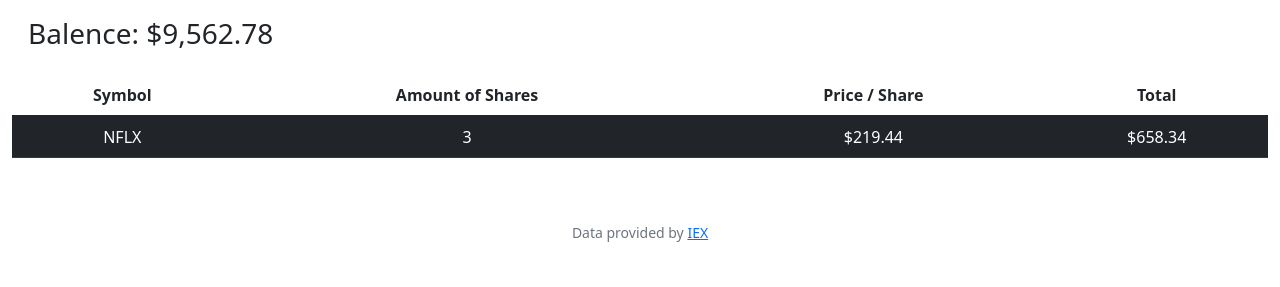
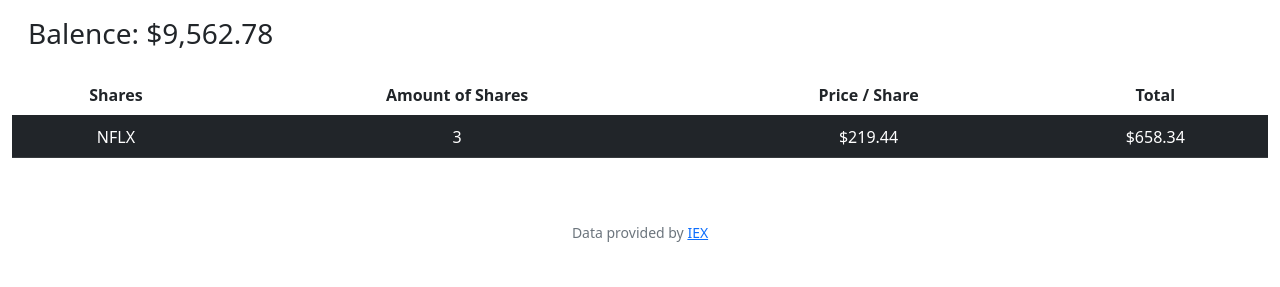
Before and after one commit to Caleb-Ellefson/Stock-Trader, a Flask app: page /buy in a window 1280 px wide. Shown: the part 285-572 px from the top of the page. Run offline with Flask 2, Linux system fonts and the light colour scheme; a user stored in the database is signed in; some libraries are stand-ins or nearby versions.

Commit message:
Tue, Oct 11, 2022, 7:07 PM +00:00

```diff
--- a/finance/templates/buy.html
+++ b/finance/templates/buy.html
@@ -24,7 +24,7 @@
  <table class="table table-striped-columns">
     <thead>
         <tr>
-            <th scope="col">Symbol</th>
+            <th scope="col">Shares</th>
             <th cope="col">Amount of Shares</th>
             <th scope="col">Price / Share</th>
             <th scope="col">Total</th>
--- a/finance/templates/sell.html
+++ b/finance/templates/sell.html
@@ -24,7 +24,7 @@
  <table class="table table-striped-columns">
     <thead>
         <tr>
-            <th scope="col">Symbol</th>
+            <th scope="col">Shares</th>
             <th cope="col">Amount of Shares</th>
             <th scope="col">Price / Share</th>
             <th scope="col">Total</th>
```
